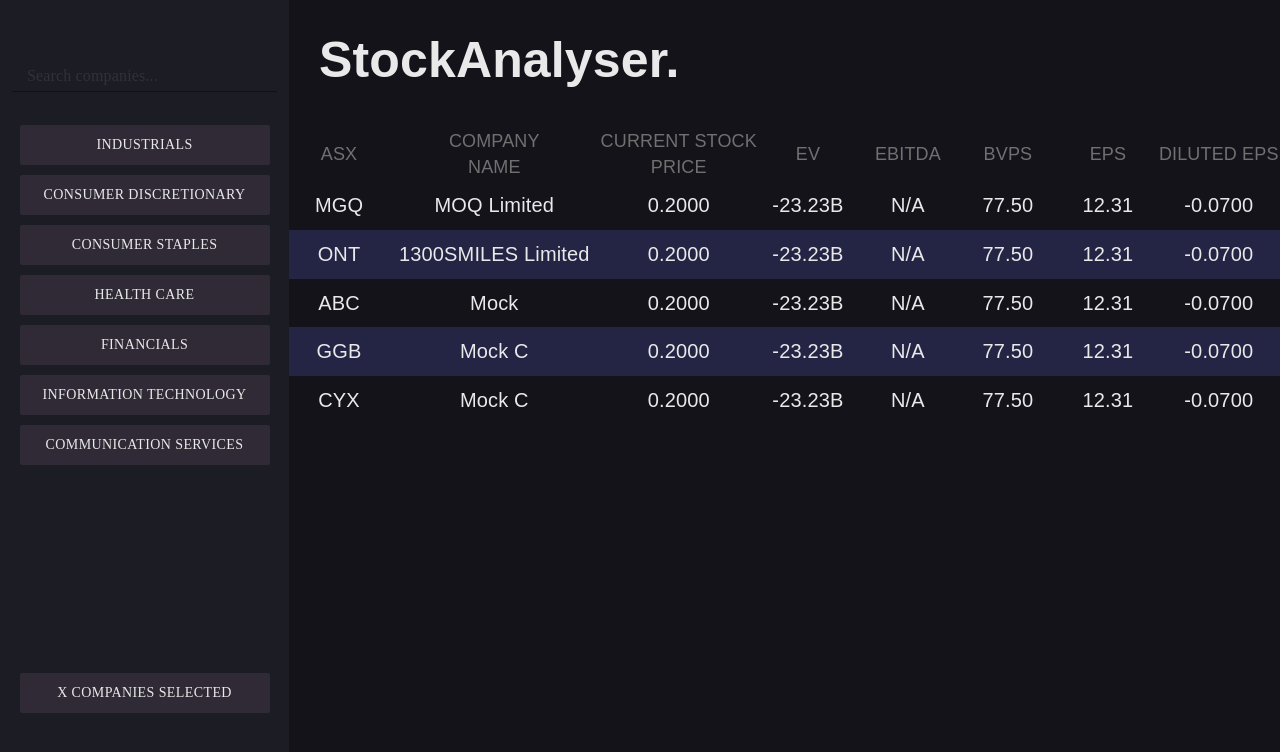
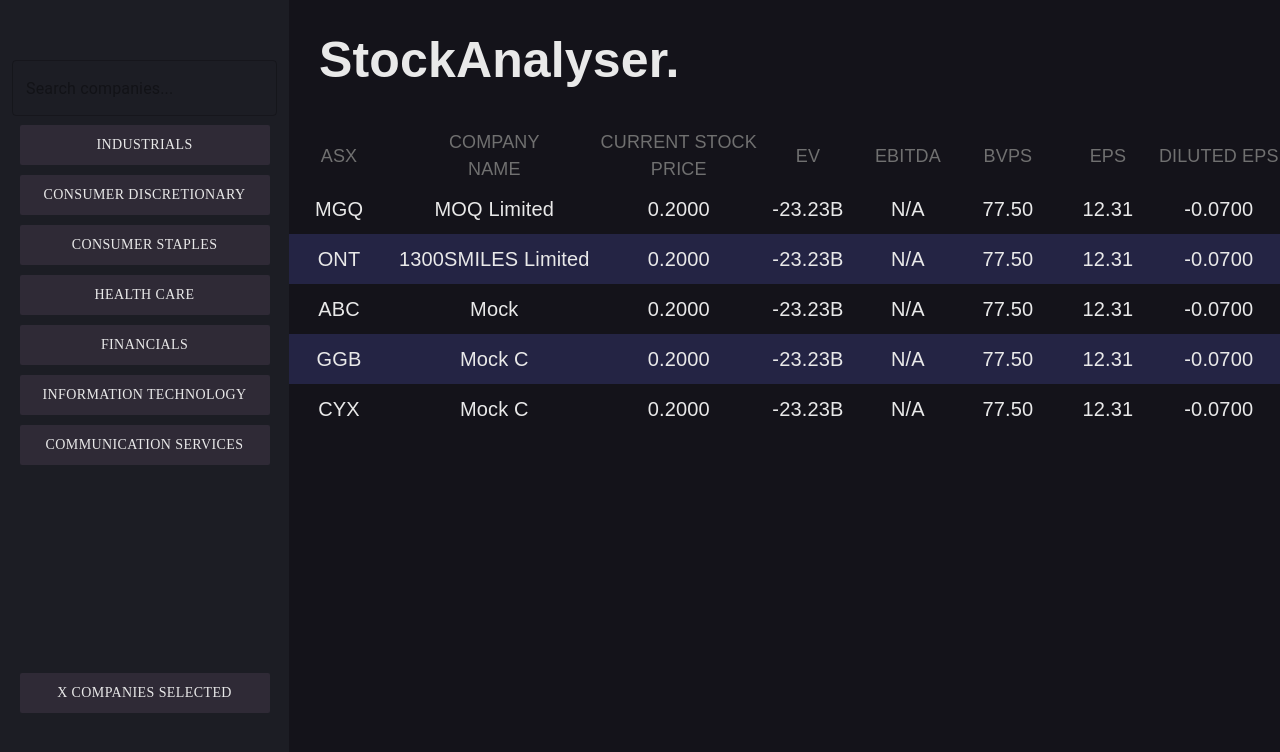
Before and after one commit to taylahlucas/StockAnalyser, a Next.js app in the folder stock-analyser/: page / in a window 1280 px wide. Shown: the top 752 px of the page. Built offline with nearby package versions, Linux system fonts and the light colour scheme.

Commit message:
upgraded mui

```diff
--- a/stock-analyser/src/components/common/buttons/dropdown_button.js
+++ b/stock-analyser/src/components/common/buttons/dropdown_button.js
@@ -1,5 +1,5 @@
 import PropTypes from 'prop-types'
-import Button from '@material-ui/core/Button'
+import Button from '@mui/material/Button'
 
 const propTypes = {
     title: PropTypes.string,
--- a/stock-analyser/src/components/common/buttons/dropdown_list_item.js
+++ b/stock-analyser/src/components/common/buttons/dropdown_list_item.js
@@ -1,5 +1,5 @@
 import PropTypes from 'prop-types'
-import { ListItem  } from '@material-ui/core'
+import ListItem from '@mui/material/ListItem'
 
 const propTypes = {
     title: PropTypes.string,
--- a/stock-analyser/src/components/common/elements/search_bar.js
+++ b/stock-analyser/src/components/common/elements/search_bar.js
@@ -1,6 +1,6 @@
 import React from 'react'
 import PropTypes from 'prop-types'
-import { TextField } from '@material-ui/core'
+import TextField from '@mui/material/TextField'
 
 const propTypes = {
     placeholder: PropTypes.string
--- a/stock-analyser/src/components/side_bar/company_dropdown.js
+++ b/stock-analyser/src/components/side_bar/company_dropdown.js
@@ -1,6 +1,6 @@
 import React, { useState } from 'react'
 import PropTypes from 'prop-types'
-import { Collapse } from '@material-ui/core'
+import Collapse from '@mui/material/Collapse'
 
 import DropdownListItem from '../common/buttons/dropdown_list_item'
 import CompanyList from './company_list'
--- a/stock-analyser/src/components/side_bar/company_list.js
+++ b/stock-analyser/src/components/side_bar/company_list.js
@@ -1,7 +1,7 @@
 import React from 'react'
 
 import PropTypes from 'prop-types'
-import { List } from '@material-ui/core'
+import List from '@mui/material/List'
 import DropdownListItem from '../common/buttons/dropdown_list_item'
 
 const propTypes = {
--- a/stock-analyser/src/components/side_bar/industry_list.js
+++ b/stock-analyser/src/components/side_bar/industry_list.js
@@ -1,5 +1,5 @@
 import React from 'react'
-import List from '@material-ui/core/List'
+import List from '@mui/material/List'
 
 import SectorDropDown from './sector_dropdown'
 import AsxIndustryGroups from '../../utils/enums/asx_industry_groups'
--- a/stock-analyser/src/components/side_bar/sector_dropdown.js
+++ b/stock-analyser/src/components/side_bar/sector_dropdown.js
@@ -1,6 +1,6 @@
 import React, { useState } from 'react'
 import PropTypes from 'prop-types'
-import { Collapse } from '@material-ui/core'
+import Collapse from '@mui/material/Collapse'
 
 import DropdownButton from '../common/buttons/dropdown_button'
 import SectorList from '../side_bar/sector_list'
--- a/stock-analyser/src/components/side_bar/sector_list.js
+++ b/stock-analyser/src/components/side_bar/sector_list.js
@@ -3,7 +3,7 @@ import PropTypes from 'prop-types'
 
 import mockCompanies from '../../mock/asx_mock_company_data'
 import CompanyDropDown from './company_dropdown'
-import { List } from '@material-ui/core'
+import List from '@mui/material/List'
 
 const propTypes = {
     items: PropTypes.array
--- a/stock-analyser/src/pages/_app.js
+++ b/stock-analyser/src/pages/_app.js
@@ -2,7 +2,7 @@ import '../styles/global.css'
 import 'bootstrap/dist/css/bootstrap.css'
 import { useEffect } from 'react'
 // import { useStore, wrapper } from '../utils/redux/store'
-import { ThemeProvider, CssBaseline } from '@material-ui/core';
+import { ThemeProvider, CssBaseline } from '@mui/material'
 
 import baseTheme from '../styles/mui_themes'
 
--- a/stock-analyser/src/styles/mui_themes.js
+++ b/stock-analyser/src/styles/mui_themes.js
@@ -1,4 +1,4 @@
-import { createTheme } from "@material-ui/core/styles";
+import { createTheme } from '@mui/material/styles'
 
 const baseTheme = createTheme({
     palette: {
@@ -6,15 +6,17 @@ const baseTheme = createTheme({
             default: '#14131A'
         }
     },
-    overrides: {
+    components: {
         MuiButton: {
+            styleOverrides: {
                 root: {
                     width: 250,
                     height: 40,
                     background: '#2F2A36',
                     borderRadius: 2,
                     zIndex: 1,
-                '& $label': {
+                },
+                text: {
                     fontFamily: 'Avenir Next',
                     fontSize: 14,
                     color: '#E9E9E9',
@@ -23,6 +25,7 @@ const baseTheme = createTheme({
             }
         },
         MuiListItem: {
+            styleOverrides: {
                 root: {
                     width: 230,
                     minHeight: 30,
@@ -35,15 +38,19 @@ const baseTheme = createTheme({
                     textTransform: 'uppercase',
                     justifyContent: 'left'
                 }
+            }
         },
         MuiTextField: {
+            styleOverrides: {
                 root: {
                     width: '265px',
                     height: '35px',
                     backgroundColor: 'transparent'
                 }
+            }
         },
         MuiInput: {
+            styleOverrides: {
                 'input': {
                     paddingLeft: '15px',
                     fontFamily: 'Avenir Next',
@@ -56,6 +63,7 @@ const baseTheme = createTheme({
                 }
             }
         }
+    },
 })
 
 export default baseTheme
```
Also changed, not shown: stock-analyser/package.json (+6 -1 lines), stock-analyser/tsconfig.json (deleted, +0 -30 lines), 1 other file (tests, documents, lock files or other folders). Lines whose indentation alone changed are shown as unchanged.
